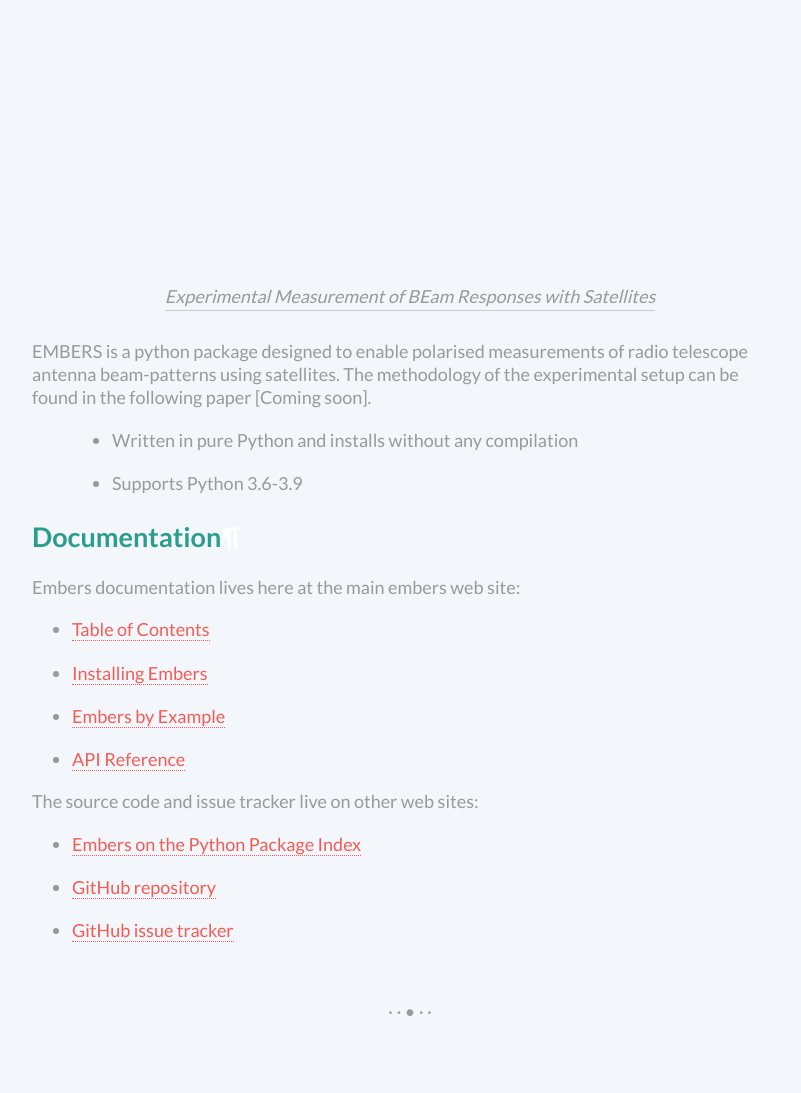
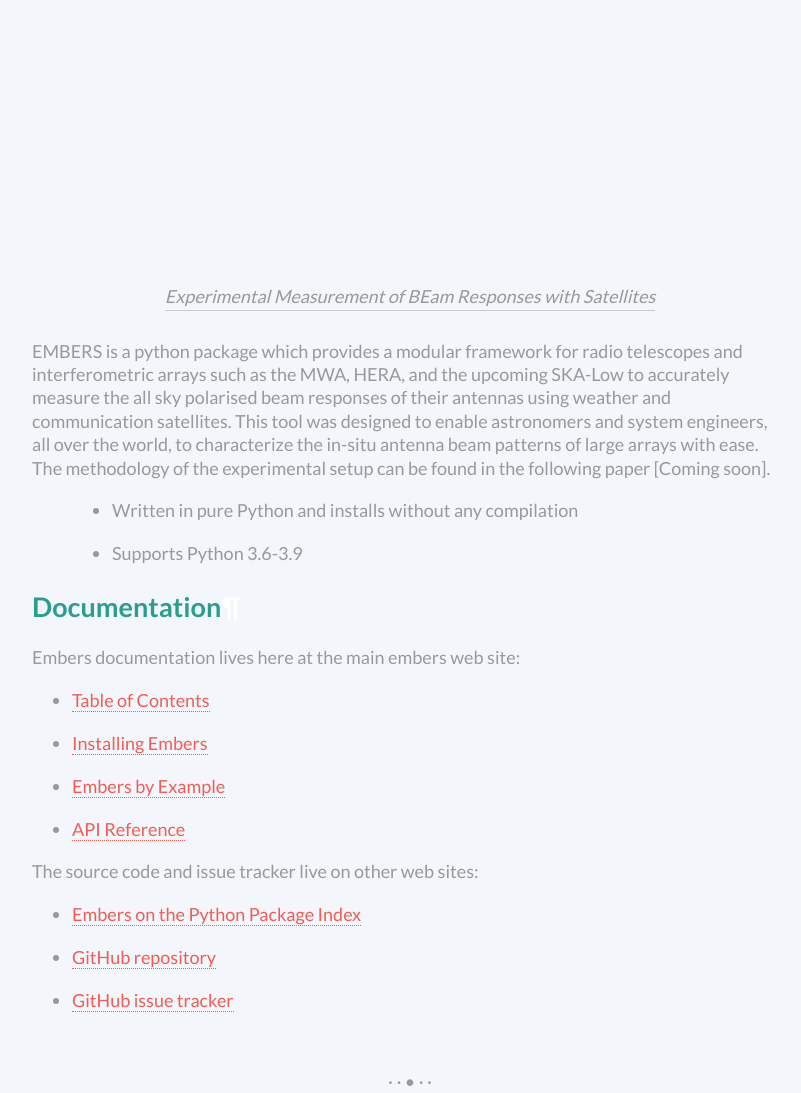
Before and after one commit to amanchokshi/EMBERS, a Sphinx documentation site: the page built from docs/index.rst, in a window 1280 px wide. Shown: the whole page, without its empty margins (230-1031 px from the left). Built offline with Sphinx 7.4.7, drawn with Linux system fonts in a browser that asks for light colours; before the commit the page ends 1023 px from its top, so only the background shows below that.

Commit message:
Changed description to match joss paper intro

```diff
--- a/docs/index.rst
+++ b/docs/index.rst
@@ -10,7 +10,7 @@
 
    *Experimental Measurement of BEam Responses with Satellites*
 
-EMBERS is a python package designed to enable polarised measurements of radio telescope antenna beam-patterns using satellites. The methodology of the experimental setup can be found in the following paper [Coming soon].
+EMBERS is a python package which provides a modular framework for radio telescopes and interferometric arrays such as the MWA, HERA, and the upcoming SKA-Low to accurately measure the all sky polarised beam responses of their antennas using weather and communication satellites. This tool was designed to enable astronomers and system engineers, all over the world, to characterize the in-situ antenna beam patterns of large arrays with ease. The methodology of the experimental setup can be found in the following paper [Coming soon].
 
     - Written in pure Python and installs without any compilation
     - Supports Python 3.6-3.9
```
